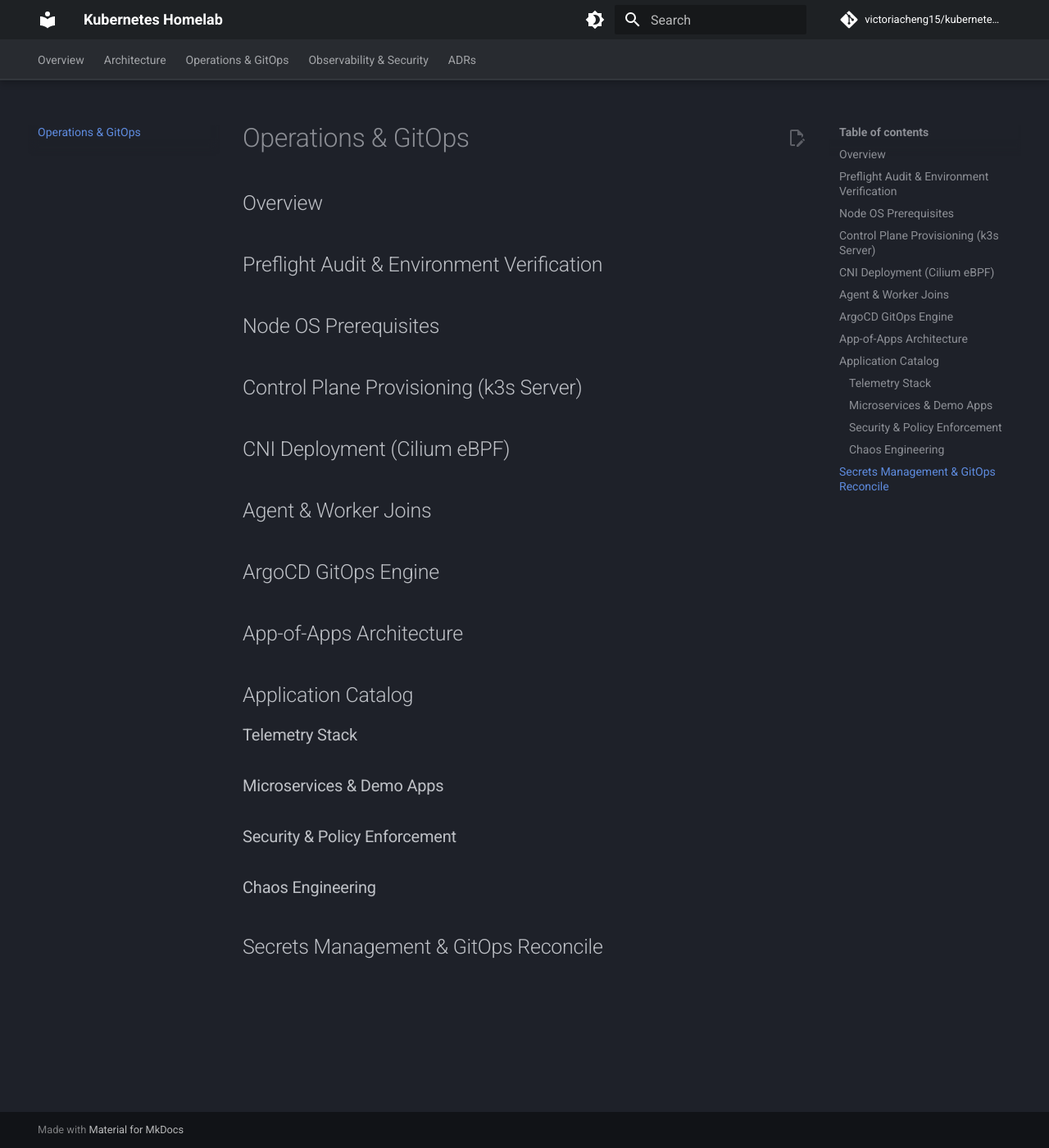
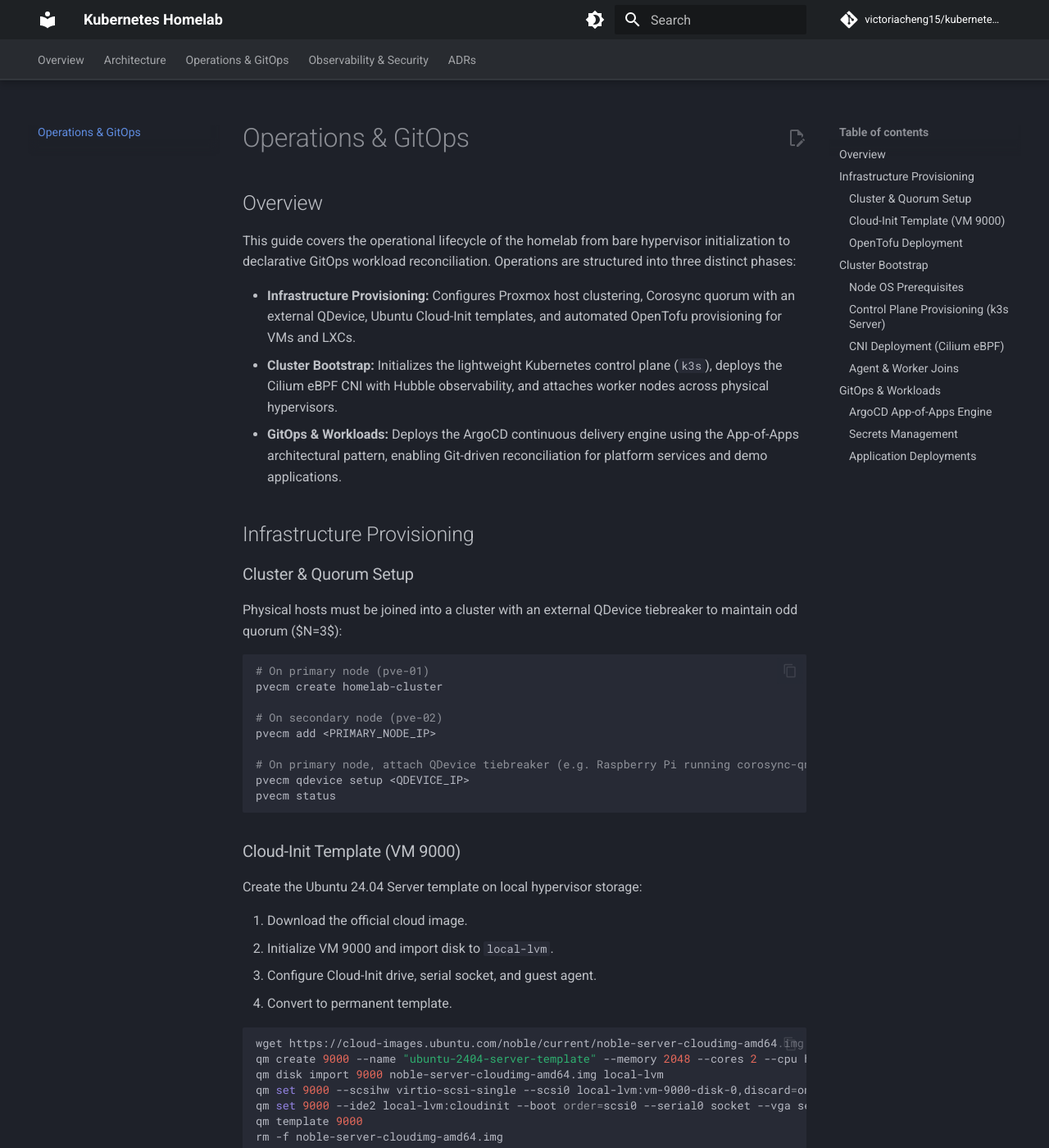
Before and after one commit to victoriacheng15/kubernetes-homelab, an MkDocs documentation site: the page built from docs/operations.md, in a window 1280 px wide and 1400 px high. Shown: the whole window at 82% size. Built offline with MkDocs 1.6.1 and Material for MkDocs 9.7.7, drawn with Linux system fonts in a browser that asks for light colours; comment, search, counter and statistics services are not loaded; some of the changed text lies outside the part shown.

Commit message:
docs(site): streamline operations lifecycle and update gitignore (#9)

````diff
--- a/docs/operations.md
+++ b/docs/operations.md
@@ -2,28 +2,87 @@
 
 ## Overview
 
-## Preflight Audit & Environment Verification
+This guide covers the operational lifecycle of the homelab from bare hypervisor initialization to declarative GitOps workload reconciliation. Operations are structured into three distinct phases:
 
-## Node OS Prerequisites
+- **Infrastructure Provisioning:** Configures Proxmox host clustering, Corosync quorum with an external QDevice, Ubuntu Cloud-Init templates, and automated OpenTofu provisioning for VMs and LXCs.
+- **Cluster Bootstrap:** Initializes the lightweight Kubernetes control plane (`k3s`), deploys the Cilium eBPF CNI with Hubble observability, and attaches worker nodes across physical hypervisors.
+- **GitOps & Workloads:** Deploys the ArgoCD continuous delivery engine using the App-of-Apps architectural pattern, enabling Git-driven reconciliation for platform services and demo applications.
 
-## Control Plane Provisioning (k3s Server)
+## Infrastructure Provisioning
 
-## CNI Deployment (Cilium eBPF)
+### Cluster & Quorum Setup
 
-## Agent & Worker Joins
+Physical hosts must be joined into a cluster with an external QDevice tiebreaker to maintain odd quorum ($N=3$):
 
-## ArgoCD GitOps Engine
+```bash
+# On primary node (pve-01)
+pvecm create homelab-cluster
 
-## App-of-Apps Architecture
+# On secondary node (pve-02)
+pvecm add <PRIMARY_NODE_IP>
 
-## Application Catalog
+# On primary node, attach QDevice tiebreaker (e.g. Raspberry Pi running corosync-qnetd)
+pvecm qdevice setup <QDEVICE_IP>
+pvecm status
+```
 
-### Telemetry Stack
+### Cloud-Init Template (VM 9000)
 
-### Microservices & Demo Apps
+Create the Ubuntu 24.04 Server template on local hypervisor storage:
 
-### Security & Policy Enforcement
+1. Download the official cloud image.
+2. Initialize VM 9000 and import disk to `local-lvm`.
+3. Configure Cloud-Init drive, serial socket, and guest agent.
+4. Convert to permanent template.
 
-### Chaos Engineering
+```bash
+wget https://cloud-images.ubuntu.com/noble/current/noble-server-cloudimg-amd64.img
+qm create 9000 --name "ubuntu-2404-server-template" --memory 2048 --cores 2 --cpu host --net0 virtio,bridge=vmbr0
+qm disk import 9000 noble-server-cloudimg-amd64.img local-lvm
+qm set 9000 --scsihw virtio-scsi-single --scsi0 local-lvm:vm-9000-disk-0,discard=on,ssd=1
+qm set 9000 --ide2 local-lvm:cloudinit --boot order=scsi0 --serial0 socket --vga serial0 --agent enabled=1
+qm template 9000
+rm -f noble-server-cloudimg-amd64.img
+```
 
-## Secrets Management & GitOps Reconcile
+### OpenTofu Deployment
+
+1. Generate an API token in the Proxmox Web GUI (`Datacenter -> Permissions -> API Tokens -> Add`) for user `root@pam` with Token ID `tofu`.
+2. Configure variables in `infra/terraform.tfvars`:
+
+   ```hcl
+   proxmox_endpoint     = "https://<PROXMOX_HOST_IP>:8006/"
+   proxmox_api_token    = "root@pam!tofu=<SECRET_UUID>"
+   proxmox_insecure     = true
+   ssh_public_key       = "ssh-ed25519 AAAAC3NzaC1lZDI1NTE5..."
+   template_vm_id       = 9000
+   pihole_ipv4_address  = "<STATIC_IP>/24"
+   pihole_ipv4_gateway  = "<GATEWAY_IP>"
+   ```
+
+3. Initialize, plan, and apply:
+
+   ```bash
+   cd infra
+   tofu init
+   tofu plan
+   tofu apply
+   ```
+
+## Cluster Bootstrap
+
+### Node OS Prerequisites
+
+### Control Plane Provisioning (k3s Server)
+
+### CNI Deployment (Cilium eBPF)
+
+### Agent & Worker Joins
+
+## GitOps & Workloads
+
+### ArgoCD App-of-Apps Engine
+
+### Secrets Management
+
+### Application Deployments
````
Also changed, not shown: docs/platform.md (+1 -3 lines), 1 other file.
